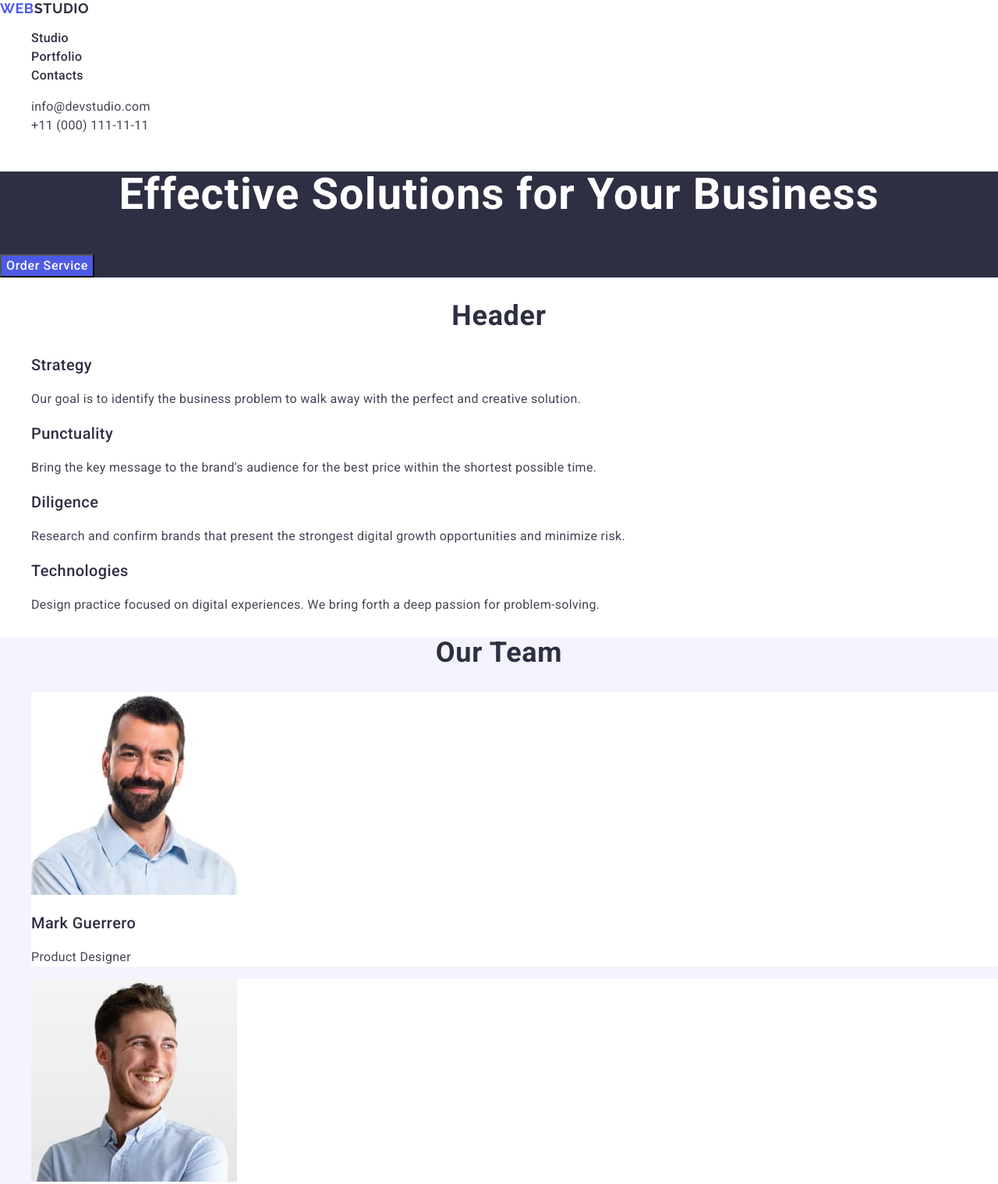
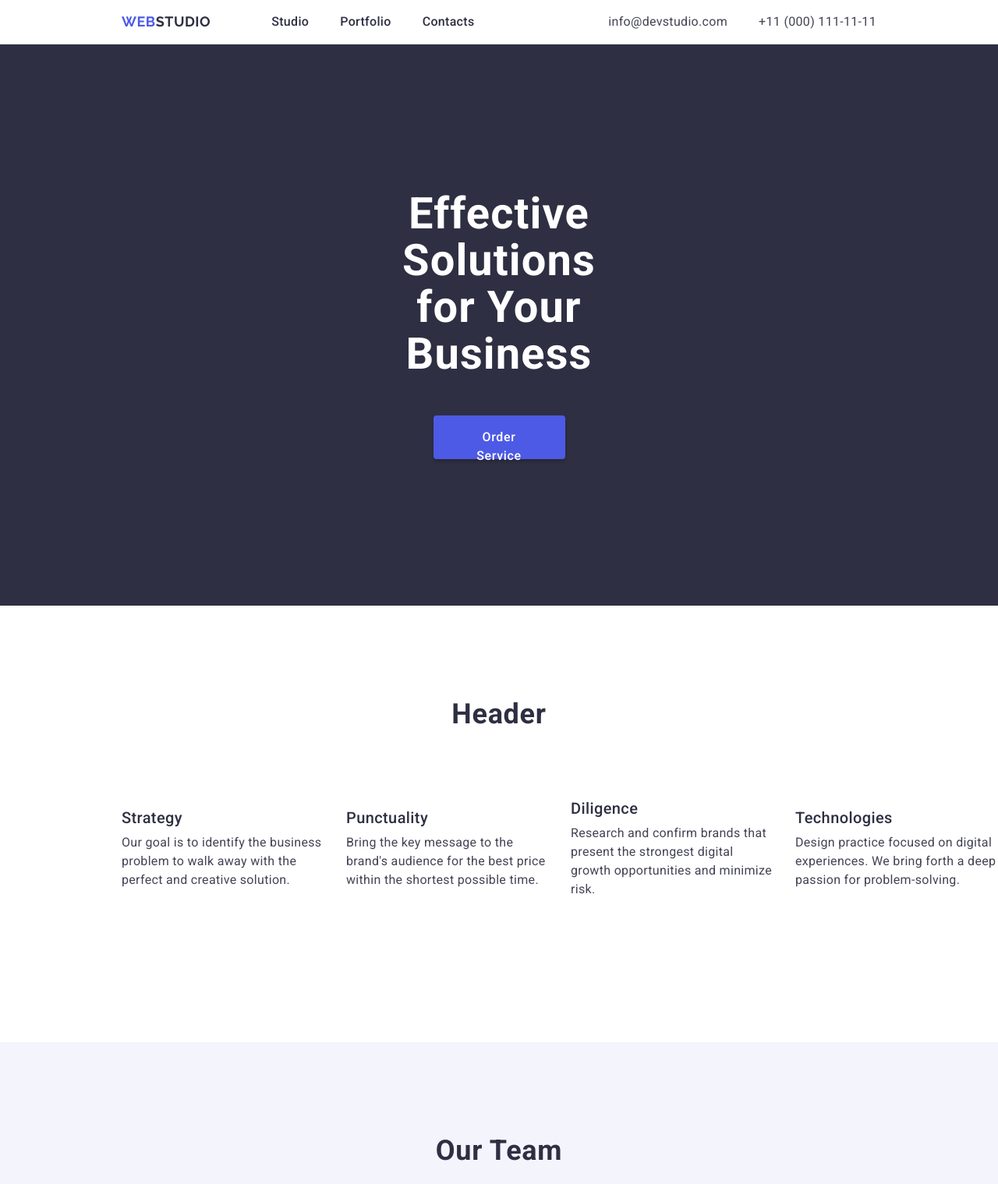
Before and after one commit to LieraBerh/goit-markup-hw-03, a plain HTML site: page index.html in a window 1280 px wide. Shown: the top 1519 px of the page at 78% size. Drawn offline with nearby package versions, Linux system fonts and the light colour scheme.

Commit message:
first-variant

```diff
--- a/css/styles.css
+++ b/css/styles.css
@@ -2,13 +2,64 @@ body {
     font-family: "Roboto", sans-serif;
     color: #434455;
     background-color: #fff;
+}
+
+.container {
+    max-width: 1440px;
+    padding-left: 156px;
+    padding-right: 156px;
+    margin-left: auto;
+    margin-right: auto;
+}
+
+h1, h2, h3, h4, h5, h6 {
+    margin: 0;
+}
+h2 {
+    margin-bottom: 72px;
+}
+p {
+    margin: 0;
 }
 a {
     text-decoration: none;
 }
 ul,
 ol {
+    margin: o;
+    padding-left: 0;
     list-style-type: none;
+}
+img {
+    display: block;
+}
+header .container {
+    display: flex;
+    justify-content: space-between;
+    border-bottom: 1px solid #e7e9fc;
+    align-items: center;
+    padding: 24px, 156px;
+}
+nav {
+    display: inline-flex;
+    flex-direction: row;
+    align-items: center;
+    gap: 78px;
+}
+nav .navigation {
+    display: inline-flex;
+    flex-direction: row;
+    gap: 40px;
+}
+address {
+    display: inline-flex;
+    flex-direction: row;
+    align-items: center;
+}
+address .contacts {
+    display: inline-flex;
+    flex-direction: row;
+    gap: 40px;
 }
 .logo {
     font-family: "Raleway", sans-serif;
@@ -53,6 +104,9 @@ span {
 .hero-image {
     background-color: #2e2f42;
 }
+.hero-image .container {
+    padding: 188px 472px;
+}
 .page-header {
     font-weight: 700;
     font-size: 56px;
@@ -60,8 +114,10 @@ span {
     letter-spacing: 0.02em;
     color: #fff;
     text-align: center;
+    margin-bottom: 48px;
 }
 .hero-image-button {
+    display: block;
     font-family: "Roboto", sans-serif;
     background-color: #4d5ae5;
     font-weight: 500;
@@ -70,12 +126,23 @@ span {
     letter-spacing: 0.04em;
     color: #fff;
     cursor: pointer;
+    border: 0;
+    border-radius: 4px;
+    padding: 16px 32px;
+    width: 169px;
+    height: 56px;
+    box-shadow: 0 4px 4px 0 rgba(0, 0, 0, 0.15);
+    margin: 0 auto;
 }
 .hero-image button:hover,
 .hero-image button:focus {
     background-color: #404bbf;
 }
-.section-header {
+.section-one .container {
+    padding-top: 120px;
+    padding-bottom: 168px;
+}
+.section-one .section-header {
     font-weight: 700;
     font-size: 36px;
     line-height: 1.11;
@@ -84,14 +151,24 @@ span {
     text-align: center;
     color: #2e2f42;
 }
-.section-card-header {
+.section-one ul {
+    display: inline-flex;
+    flex-direction: row;
+    align-items: center;
+    gap: 24px;
+}
+.section-one-list li {
+    width: 264px;
+}
+.section-one .section-card-header {
     font-weight: 500;
     font-size: 20px;
     line-height: 1.2;
     letter-spacing: 0.02em;
     color: #2e2f42;
+    margin-bottom: 8px;
 }
-.section-card-text {
+.section-one .section-card-text {
     font-weight: 400;
     font-size: 16px;
     line-height: 1.5;
@@ -101,14 +178,109 @@ span {
 .section-two {
     background-color:#f4f4fd;
 }
+.section-two .container {
+    padding-top: 120px;
+    padding-bottom: 120px;
+}
+.section-two .section-header {
+    font-weight: 700;
+    font-size: 36px;
+    line-height: 1.11;
+    letter-spacing: 0.02em;
+    text-transform: capitalize;
+    text-align: center;
+    color: #2e2f42;
+    margin-bottom: 72px;
+}
+.section-two ul {
+    display: inline-flex;
+    flex-direction: row;
+    align-items: center;
+    gap: 24px;
+}
 .section-two .section-list-item {
-    background-color: #FFF
+    background-color: #FFF;
+    border-radius: 0 0 4px 4px;
+    padding: 0px 0px 32px 0px;
+    width: 264px;
+    height: 380px;
+    box-shadow: 0 2px 1px 0 rgba(46, 47, 66, 0.08), 0 1px 1px 0 rgba(46, 47, 66, 0.16), 0 1px 6px 0 rgba(46, 47, 66, 0.08);
+}
+.section-two .section-card-header {
+    font-weight: 500;
+    font-size: 20px;
+    line-height: 1.2;
+    letter-spacing: 0.02em;
+    color: #2e2f42;
+    margin-top: 32px;
+    margin-bottom: 8px;
+    text-align: center;
+}
+.section-two .section-card-text {
+    font-weight: 400;
+    font-size: 16px;
+    line-height: 1.5;
+    letter-spacing: 0.02em;
+    color: #434455;
+    text-align: center;
+}
+.section-three .container {
+    padding-top: 72px;
+    padding-bottom: 120px;
+}
+.section-three .section-header {
+    font-weight: 700;
+    font-size: 36px;
+    line-height: 1.11;
+    letter-spacing: 0.02em;
+    text-transform: capitalize;
+    text-align: center;
+    color: #2e2f42;
+    margin-bottom: 72px;
+}
+.section-three ul {
+    display: inline-flex;
+    flex-direction: row;
+    align-items: center;
+    flex-wrap: wrap;
+    row-gap: 48px;
+    column-gap: 24px;
+}
+.section-three .section-card-caption {
+    border-bottom: 1px solid #e7e9fc;
+    border-left: 1px solid #e7e9fc;
+    border-right: 1px solid #e7e9fc;
+    padding: 32px 16px;
+    width: 360px;
+    height: 120px;
+}
+.section-three .section-card-header {
+    font-weight: 500;
+    font-size: 20px;
+    line-height: 1.2;
+    letter-spacing: 0.02em;
+    color: #2e2f42;
+    margin-bottom: 8px;
+}
+.section-two .section-card-text {
+    font-weight: 400;
+    font-size: 16px;
+    line-height: 1.5;
+    letter-spacing: 0.02em;
+    color: #434455;
 }
 .footer {
     background-color: #2e2f42;
 }
+.footer .container {
+    padding-top: 100px;
+    padding-bottom: 100px;
+    padding-right: 1020px;
+}
+
 .footer-text {
     color: #f4f4fd;
     line-height: 1.5;
     letter-spacing: 0.02em;
+    margin-top: 16px;
 }
--- a/index.html
+++ b/index.html
@@ -11,11 +11,15 @@
     <link
         href="https://fonts.googleapis.com/css2?family=Raleway:ital,wght@0,100..900;1,100..900&family=Roboto:ital,wght@0,100;0,300;0,400;0,500;0,700;0,900;1,100;1,300;1,400;1,500;1,700;1,900&display=swap"
         rel="stylesheet">
+    <link rel="stylesheet" href="https://cdnjs.cloudflare.com/ajax/libs/modern-normalize/2.0.0/modern-normalize.min.css"
+        integrity="sha512-4xo8blKMVCiXpTaLzQSLSw3KFOVPWhm/TRtuPVc4WG6kUgjH6J03IBuG7JZPkcWMxJ5huwaBpOpnwYElP/m6wg=="
+        crossorigin="anonymous" referrerpolicy="no-referrer" />
     <link rel="stylesheet" href="./css/styles.css">
 </head>
 
 <body>
     <header class="header">
+        <div class="container">
             <nav>
                 <a href="./index.html" class="logo">Web<span>Studio</span></a>
                 <ul class="navigation">
@@ -24,21 +28,25 @@
                     <li><a href="" class="nav-link">Contacts</a></li>
                 </ul>
             </nav>
-        <address class="contacts">
-            <ul>
+            <address>
+                <ul class="contacts">
                     <li><a href="mailto:info@devstudio.com" class="contacts-link">info@devstudio.com</a></li>
                     <li><a href="tel:+110001111111" class="contacts-link">+11 (000) 111-11-11</a></li>
                 </ul>
             </address>
+        </div>
     </header>
     <main>
         <section class="hero-image">
+            <div class="container">
                 <h1 class="page-header">Effective Solutions for Your Business</h1>
                 <button type="button" class="hero-image-button">Order Service</button>
+            </div>
         </section>
         <section class="section-one">
+            <div class="container">
                 <h2 class="section-header">Header</h2>
-            <ul>
+                <ul class="section-one-list">
                     <li>
                         <h3 class="section-card-header">Strategy</h3>
                         <p class="section-card-text">Our goal is to identify the business problem to walk away with the
@@ -47,26 +55,31 @@
                     </li>
                     <li>
                         <h3 class="section-card-header">Punctuality</h3>
-                    <p class="section-card-text">Bring the key message to the brand's audience for the best price within
+                        <p class="section-card-text">Bring the key message to the brand's audience for the best price
+                            within
                             the shortest possible
                             time.</p>
                     </li>
                     <li>
                         <h3 class="section-card-header">Diligence</h3>
-                    <p class="section-card-text">Research and confirm brands that present the strongest digital growth
+                        <p class="section-card-text">Research and confirm brands that present the strongest digital
+                            growth
                             opportunities and minimize
                             risk.
                         </p>
                     </li>
                     <li>
                         <h3 class="section-card-header">Technologies</h3>
-                    <p class="section-card-text">Design practice focused on digital experiences. We bring forth a deep
+                        <p class="section-card-text">Design practice focused on digital experiences. We bring forth a
+                            deep
                             passion for
                             problem-solving.</p>
                     </li>
                 </ul>
+            </div>
         </section>
         <section class="section-two">
+            <div class="container">
                 <h2 class="section-header">Our Team</h2>
                 <ul>
                     <li class="section-list-item"><img src="./images/img-1.jpg" alt="Mark Guerrero" width="264">
@@ -86,42 +99,65 @@
                         <p class="section-card-text">UI Designer</p>
                     </li>
                 </ul>
+            </div>
         </section>
         <section class="section-three">
+            <div class="container">
                 <h2 class="section-header">Our Portfolio</h2>
                 <ul>
                     <li class="section-list-item"><img src="./images/img-5.jpg" alt="Banking App" width="360">
+                        <div class="section-card-caption">
                             <h3 class="section-card-header">Banking App</h3>
                             <p class="section-card-text">App</p>
+                        </div>
+
                     </li>
                     <li class="section-list-item"><img src="./images/img-6.jpg" alt="Cashless Payment" width="360">
+                        <div class="section-card-caption">
                             <h3 class="section-card-header">Cashless Payment</h3>
                             <p class="section-card-text">Marketing</p>
+                        </div>
+
                     </li>
                     <li class="section-list-item"><img src="./images/img-7.jpg" alt="Meditaion App" width="360">
+                        <div class="section-card-caption">
                             <h3 class="section-card-header">Meditation App</h3>
                             <p class="section-card-text">App</p>
+                        </div>
+
                     </li>
                     <li class="section-list-item"><img src="./images/img-8.jpg" alt="Taxi Service" width="360">
+                        <div class="section-card-caption">
                             <h3 class="section-card-header">Taxi Service</h3>
                             <p class="section-card-text">Marketing</p>
+                        </div>
+
                     </li>
                     <li class="section-list-item"><img src="./images/img-9.jpg" alt="Screen Illustrations" width="360">
+                        <div class="section-card-caption">
                             <h3 class="section-card-header">Screen Illustrations</h3>
                             <p class="section-card-text">Design</p>
+                        </div>
+
                     </li>
                     <li class="section-list-item"><img src="./images/img-10.jpg" alt="Online Courses" width="360">
+                        <div class="section-card-caption">
                             <h3 class="section-card-header">Online Courses</h3>
                             <p class="section-card-text">Marketing</p>
+                        </div>
+
                     </li>
                 </ul>
+            </div>
         </section>
     </main>
     <footer class="footer">
+        <div class="container">
             <a href="./index.html" class="logo">Web<span class="logo-span">Studio</span></a>
             <p class="footer-text">Increase the flow of customers and sales for your business with digital marketing &
                 growth solutions.
             </p>
+        </div>
     </footer>
 </body>
 
```
Lines whose indentation alone changed are shown as unchanged.
